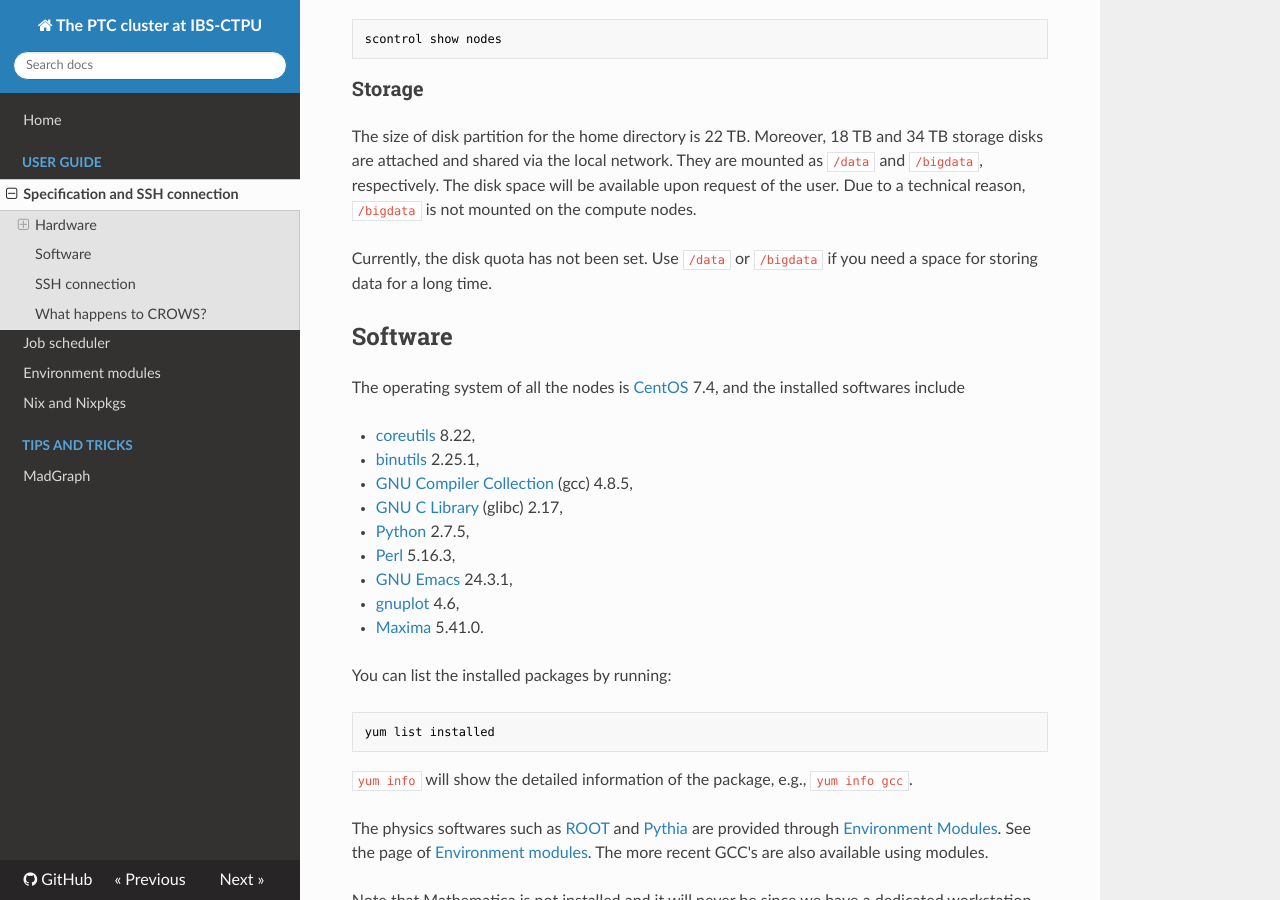
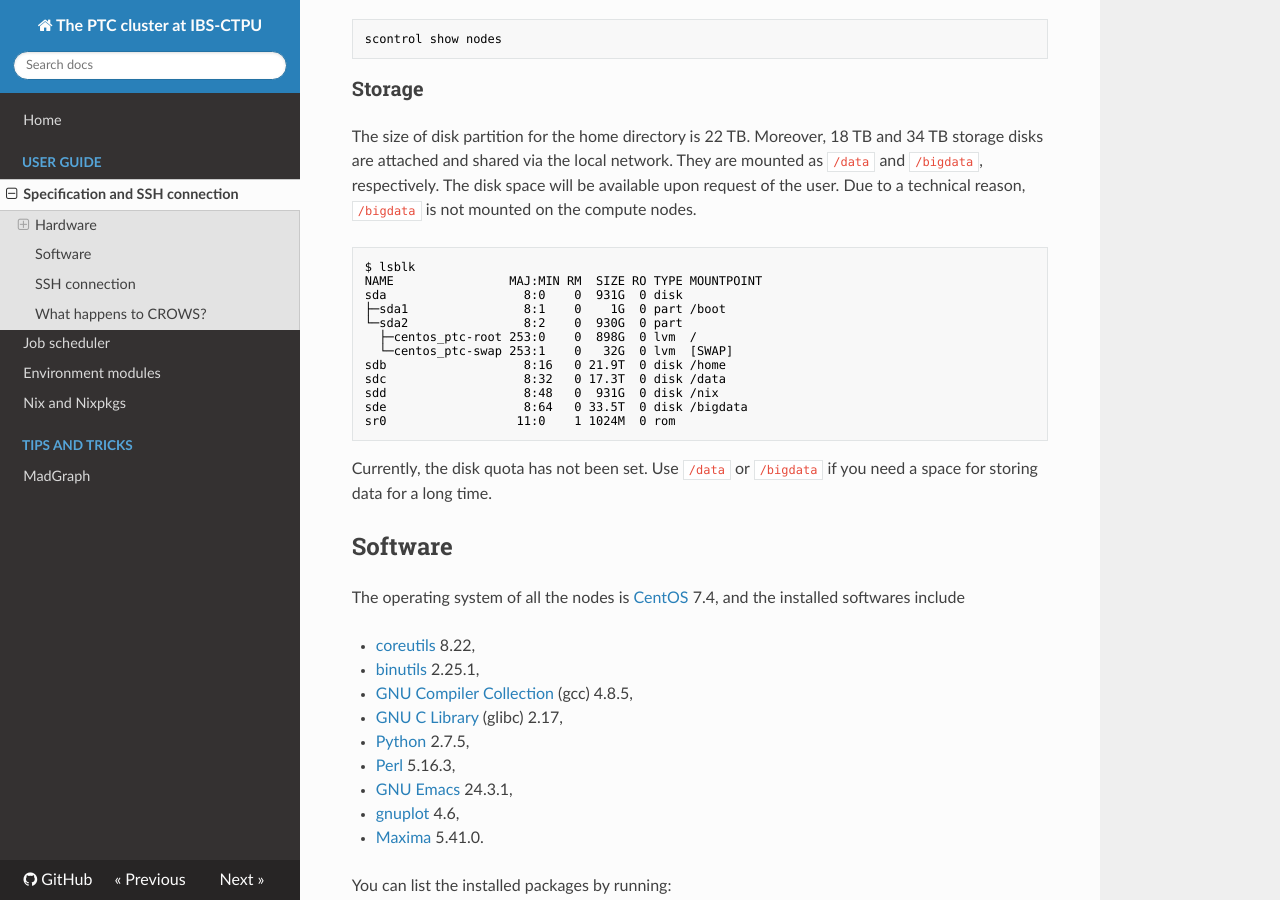
Before and after one commit to cbpark/ptc-cluster, an MkDocs documentation site: the page built from docs/specification.md, in a window 1280 px wide and 900 px high, scrolled down 985 px. Built offline with MkDocs 1.6.1, drawn with Linux system fonts in a browser that asks for light colours; nearby versions of some CDN libraries; old or Windows-style settings are respelled for this version of MkDocs.

Commit message:
Add output of lsblk

````diff
--- a/docs/specification.md
+++ b/docs/specification.md
@@ -23,6 +23,21 @@ scontrol show nodes
 ### Storage
 
 The size of disk partition for the home directory is 22 TB. Moreover, 18 TB and 34 TB storage disks are attached and shared via the local network. They are mounted as `/data` and `/bigdata`, respectively. The disk space will be available upon request of the user. Due to a technical reason, `/bigdata` is not mounted on the compute nodes.
+
+``` no-highlight
+$ lsblk
+NAME                MAJ:MIN RM  SIZE RO TYPE MOUNTPOINT
+sda                   8:0    0  931G  0 disk
+├─sda1                8:1    0    1G  0 part /boot
+└─sda2                8:2    0  930G  0 part
+  ├─centos_ptc-root 253:0    0  898G  0 lvm  /
+  └─centos_ptc-swap 253:1    0   32G  0 lvm  [SWAP]
+sdb                   8:16   0 21.9T  0 disk /home
+sdc                   8:32   0 17.3T  0 disk /data
+sdd                   8:48   0  931G  0 disk /nix
+sde                   8:64   0 33.5T  0 disk /bigdata
+sr0                  11:0    1 1024M  0 rom
+```
 
 Currently, the disk quota has not been set. Use `/data` or `/bigdata` if you need a space for storing data for a long time.
 
````
